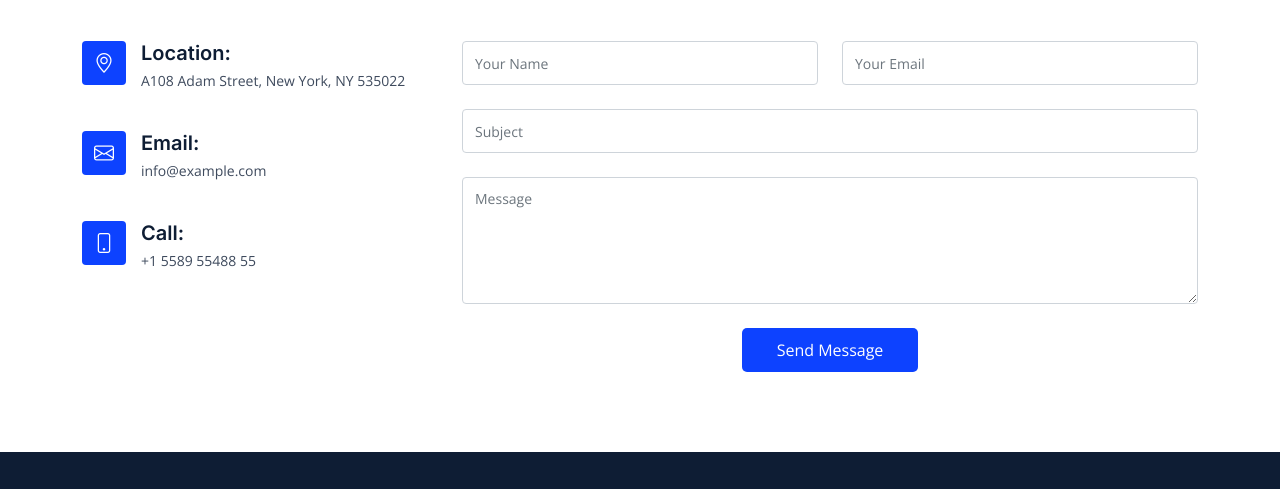
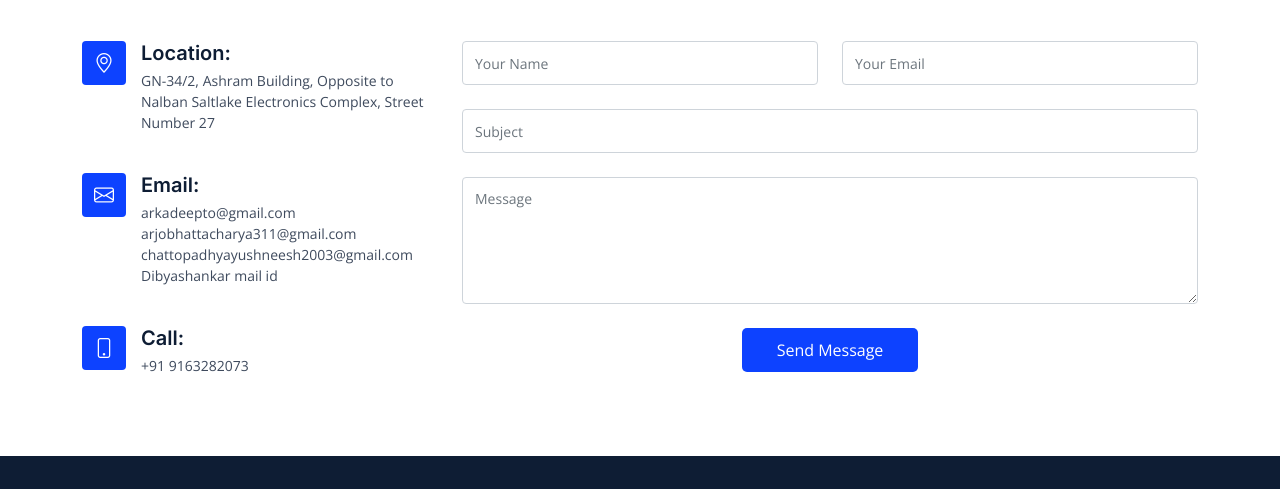
Before and after one commit to arjo02/Solving_for_India_Hackathon, a plain HTML site: page contact.html in a window 1280 px wide. Shown: the part 880-1369 px from the top of the page. Drawn offline with nearby package versions, Linux system fonts and the light colour scheme.

Commit message:
Made changes to contact.html

```diff
--- a/contact.html
+++ b/contact.html
@@ -113,7 +113,7 @@
       <div class="container" data-aos="fade-up">
 
         <div>
-          <iframe style="border:0; width: 100%; height: 340px;" src="https://www.google.com/maps/embed?pb=!1m14!1m8!1m3!1d12097.433213460943!2d-74.0062269!3d40.7101282!3m2!1i1024!2i768!4f13.1!3m3!1m2!1s0x0%3A0xb89d1fe6bc499443!2sDowntown+Conference+Center!5e0!3m2!1smk!2sbg!4v1539943755621" frameborder="0" allowfullscreen></iframe>
+          <iframe style="border:0; width: 100%; height: 340px;" src="https://www.google.com/maps/embed/v1/place?q=Ashram+campus+kolkata&key=AIzaSyBFw0Qbyq9zTFTd-tUY6dZWTgaQzuU17R8" frameborder="0" allowfullscreen></iframe>
         </div><!-- End Google Maps -->
 
         <div class="row gy-4 mt-4">
@@ -124,7 +124,7 @@
               <i class="bi bi-geo-alt flex-shrink-0"></i>
               <div>
                 <h4>Location:</h4>
-                <p>A108 Adam Street, New York, NY 535022</p>
+                <p>GN-34/2, Ashram Building, Opposite to Nalban Saltlake Electronics Complex, Street Number 27</p>
               </div>
             </div><!-- End Info Item -->
 
@@ -132,7 +132,10 @@
               <i class="bi bi-envelope flex-shrink-0"></i>
               <div>
                 <h4>Email:</h4>
-                <p>info@example.com</p>
+                <p>arkadeepto@gmail.com</p>
+                <p>arjobhattacharya311@gmail.com</p>
+                <p>chattopadhyayushneesh2003@gmail.com</p>
+                <p>Dibyashankar mail id</p>
               </div>
             </div><!-- End Info Item -->
 
@@ -140,7 +143,7 @@
               <i class="bi bi-phone flex-shrink-0"></i>
               <div>
                 <h4>Call:</h4>
-                <p>+1 5589 55488 55</p>
+                <p>+91 9163282073</p>
               </div>
             </div><!-- End Info Item -->
 
```
